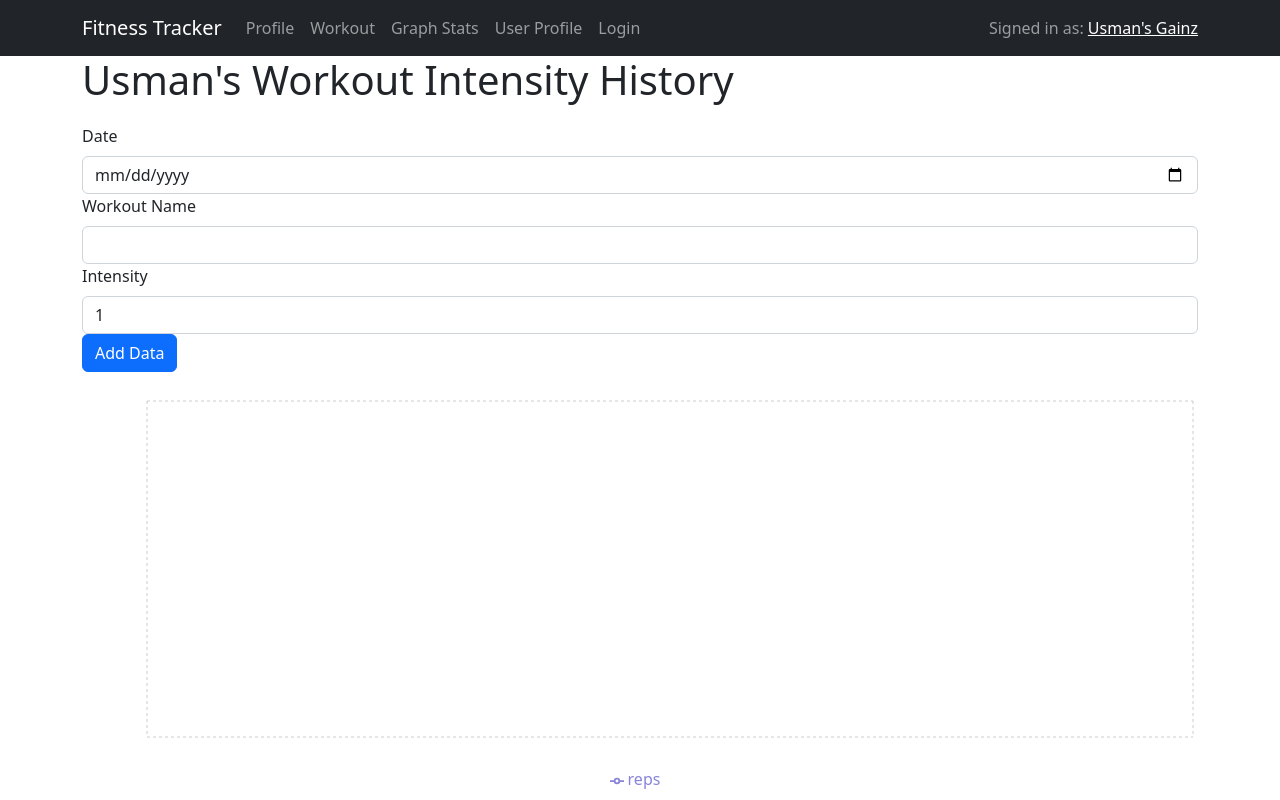
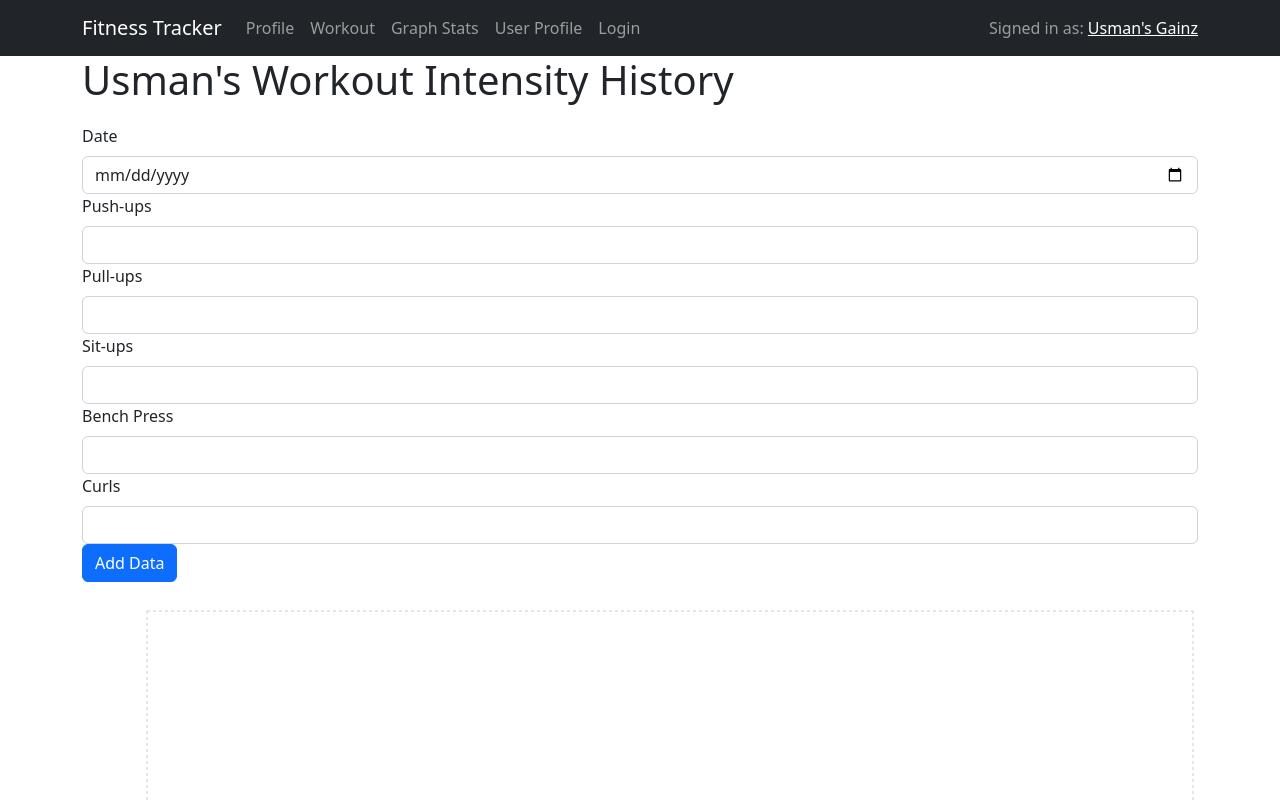
Before and after one commit to solcana/fitness-tracker, a React (Create React App) app in the folder client/: page /graph-statistics in a window 1280 px wide. Shown: the top 800 px of the page. Built offline with nearby package versions, Linux system fonts and the light colour scheme.

Commit message:
Update GraphStatistics.js
Updated graph for multiple exercises

```diff
--- a/client/src/components/GraphStatistics.js
+++ b/client/src/components/GraphStatistics.js
@@ -8,9 +8,12 @@ function Graph() {
   const handleAddData = (e) => {
     e.preventDefault();
     const newDate = e.target.date.value;
-    const newWorkout = e.target.workout.value;
-    const newReps = parseInt(e.target.reps.value);
-    setData([...data, { date: newDate, workout: newWorkout, reps: newReps }]);
+    const newPushUps = parseInt(e.target.pushUps.value);
+    const newPullUps = parseInt(e.target.pullUps.value);
+    const newSitUps = parseInt(e.target.sitUps.value);
+    const newBenchPress = parseInt(e.target.benchPress.value);
+    const newCurls = parseInt(e.target.curls.value);
+    setData([...data, { date: newDate, pushUps: newPushUps, pullUps: newPullUps, sitUps: newSitUps, benchPress: newBenchPress, curls: newCurls }]);
     e.target.reset();
   };
 
@@ -23,16 +26,24 @@ function Graph() {
           <Form.Control type="date" name="date" required />
         </Form.Group>
         <Form.Group>
-          <Form.Label>Workout Name</Form.Label>
-          <Form.Control type="text" name="workout" required />
+          <Form.Label>Push-ups</Form.Label>
+          <Form.Control type="number" name="pushUps" required />
         </Form.Group>
         <Form.Group>
-          <Form.Label>Intensity</Form.Label>
-          <Form.Control as="select" name="reps">
-            {[...Array(10)].map((_, i) => (
-              <option key={i + 1}>{i + 1}</option>
-            ))}
-          </Form.Control>
+          <Form.Label>Pull-ups</Form.Label>
+          <Form.Control type="number" name="pullUps" required />
+        </Form.Group>
+        <Form.Group>
+          <Form.Label>Sit-ups</Form.Label>
+          <Form.Control type="number" name="sitUps" required />
+        </Form.Group>
+        <Form.Group>
+          <Form.Label>Bench Press</Form.Label>
+          <Form.Control type="number" name="benchPress" required />
+        </Form.Group>
+        <Form.Group>
+          <Form.Label>Curls</Form.Label>
+          <Form.Control type="number" name="curls" required />
         </Form.Group>
         <Button type="submit">Add Data</Button>
       </Form>
@@ -44,7 +55,11 @@ function Graph() {
           <CartesianGrid strokeDasharray="3 3" />
           <Tooltip />
           <Legend />
-          <Line type="monotone" dataKey="reps" stroke="#8884d8" activeDot={{ r: 8 }} />
+          <Line type="monotone" dataKey="pushUps" stroke="#8884d8" activeDot={{ r: 8 }} />
+          <Line type="monotone" dataKey="pullUps" stroke="#82ca9d" activeDot={{ r: 8 }} />
+          <Line type="monotone" dataKey="sitUps" stroke="#ffc658" activeDot={{ r: 8 }} />
+          <Line type="monotone" dataKey="benchPress" stroke="#ff7300" activeDot={{ r: 8 }} />
+          <Line type="monotone" dataKey="curls" stroke="#00bcd4" activeDot={{ r: 8 }} />
         </LineChart>
       </ResponsiveContainer>
     </Container>
```
